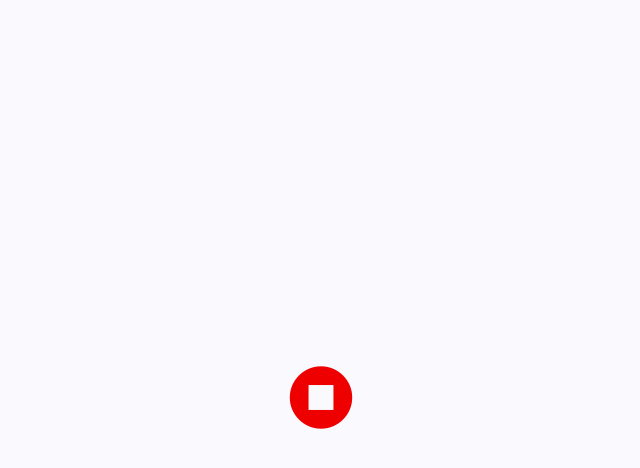
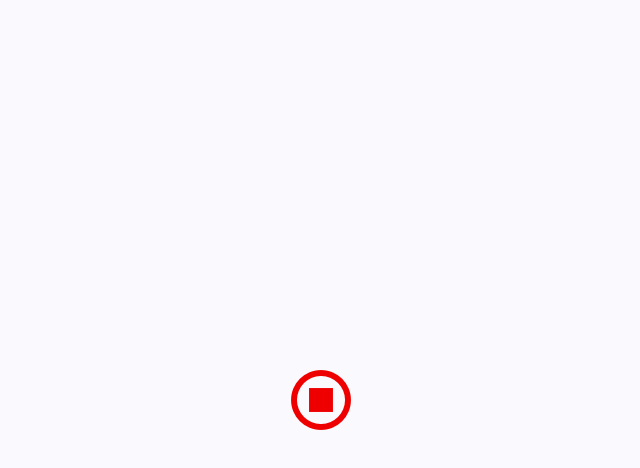
Before and after one commit to SebastianPost96/rad-chat, an Angular app: page / in a window 1280 px wide. Both pictures are taken after a click on the button "mic". Shown: the top 468 px of the page, without its empty margins (319-959 px from the left). Built offline with nearby package versions, Linux system fonts and the light colour scheme.

Commit message:
add outlined stop button

```diff
--- a/src/app/feature/recording/recording.component.html
+++ b/src/app/feature/recording/recording.component.html
@@ -1,7 +1,19 @@
-<button class="main-button" mat-icon-button aria-label="Record button">
-  @if (speechRecognition.isRecording()) {
-    <mat-icon (click)="stopRecording()">stop_circle</mat-icon>
-  } @else {
-    <mat-icon (click)="speechRecognition.start()">mic</mat-icon>
-  }
-</button>
+@if (speechRecognition.isRecording()) {
+  <button
+    (click)="stopRecording()"
+    class="main-button"
+    mat-icon-button
+    aria-label="Stop button"
+  >
+    <mat-icon class="material-icons-outlined"> stop_circle </mat-icon>
+  </button>
+} @else {
+  <button
+    (click)="speechRecognition.start()"
+    class="main-button"
+    mat-icon-button
+    aria-label="Record button"
+  >
+    <mat-icon class="material-icons"> mic </mat-icon>
+  </button>
+}
--- a/src/app/feature/recording/recording.component.scss
+++ b/src/app/feature/recording/recording.component.scss
@@ -5,17 +5,9 @@
   justify-content: center;
 
   .main-button {
-    --size: 75px;
-    height: auto;
-    width: auto;
-
+    scale: 3;
     mat-icon {
-      width: var(--size);
-      height: var(--size);
-      font-size: var(--size);
-      line-height: var(--size);
       color: var(--red50);
-      cursor: pointer;
     }
   }
 }
--- a/src/index.html
+++ b/src/index.html
@@ -1,18 +1,26 @@
 <!doctype html>
 <html lang="en">
   <head>
-  <meta charset="utf-8">
+    <meta charset="utf-8" />
     <title>RadChat</title>
-  <base href="/">
-  <meta name="viewport" content="width=device-width, initial-scale=1">
-  <link rel="icon" type="image/x-icon" href="favicon.ico">
-  <link href="https://fonts.googleapis.com/css2?family=Roboto:wght@300;400;500&amp;display=swap" rel="stylesheet">
-  <link href="https://fonts.googleapis.com/icon?family=Material+Icons" rel="stylesheet">
-  <link rel="manifest" href="manifest.webmanifest">
-  <meta name="theme-color" content="#1976d2">
+    <base href="/" />
+    <meta name="viewport" content="width=device-width, initial-scale=1" />
+    <link rel="icon" type="image/x-icon" href="favicon.ico" />
+    <link
+      href="https://fonts.googleapis.com/css2?family=Roboto:wght@300;400;500&amp;display=swap"
+      rel="stylesheet"
+    />
+    <link
+      href="https://fonts.googleapis.com/icon?family=Material+Icons|Material+Icons+Outlined"
+      rel="stylesheet"
+    />
+    <link rel="manifest" href="manifest.webmanifest" />
+    <meta name="theme-color" content="#1976d2" />
   </head>
   <body class="mat-typography">
     <app-root></app-root>
-  <noscript>Please enable JavaScript to continue using this application.</noscript>
+    <noscript
+      >Please enable JavaScript to continue using this application.</noscript
+    >
   </body>
 </html>
```
Lines whose indentation alone changed are shown as unchanged.
